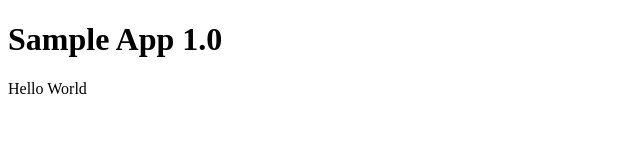
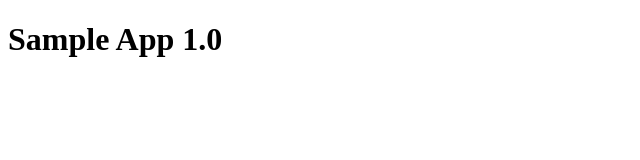
Before and after one commit to aj-dxb-84/sample-web-app, a plain HTML site: page index.html in a window 1280 px wide. Shown: the whole page, without its empty margins (0-640 px from the left). Drawn offline with Linux system fonts and the light colour scheme.

Commit message:
Update index.html

```diff
--- a/index.html
+++ b/index.html
@@ -8,8 +8,5 @@
 </head>
 <body>
   <h1>Sample App 1.0</h1>
-  <p>
-    Hello World
-  </p>
 </body>
 </html>
```
